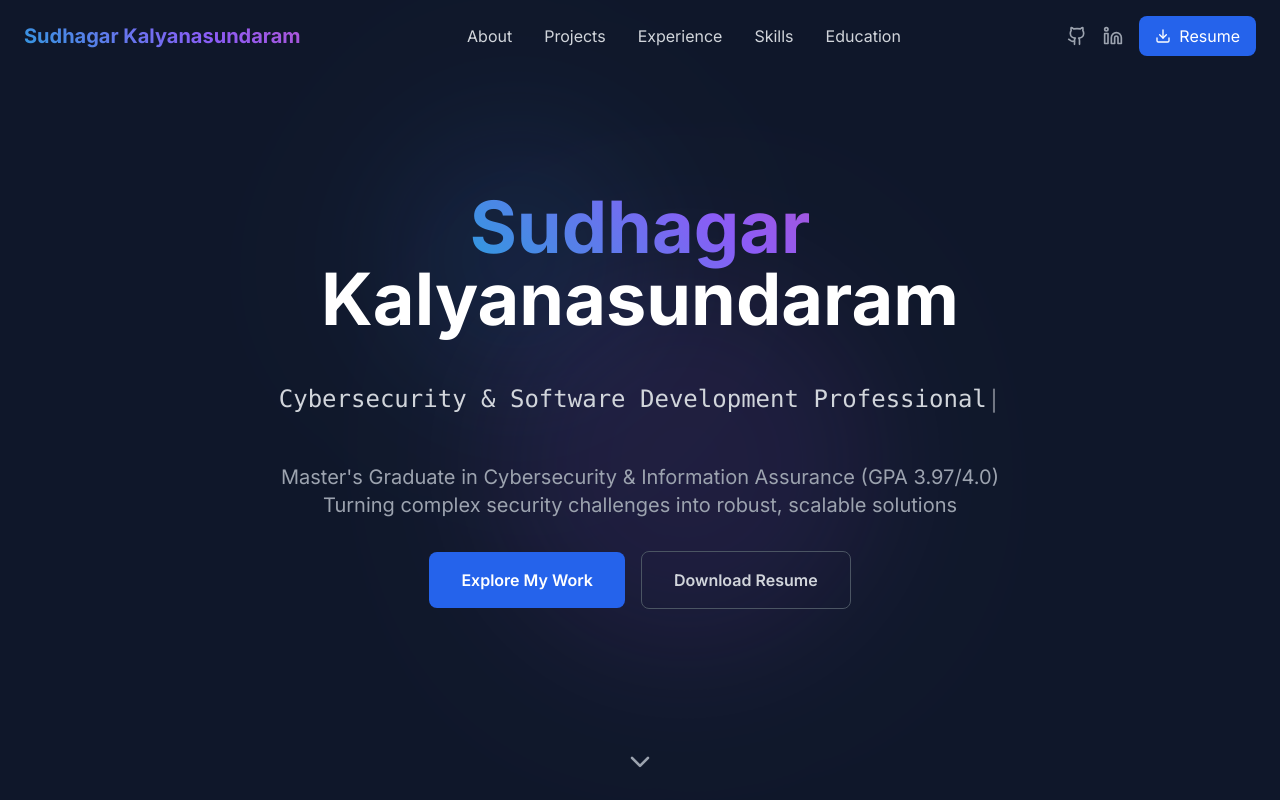
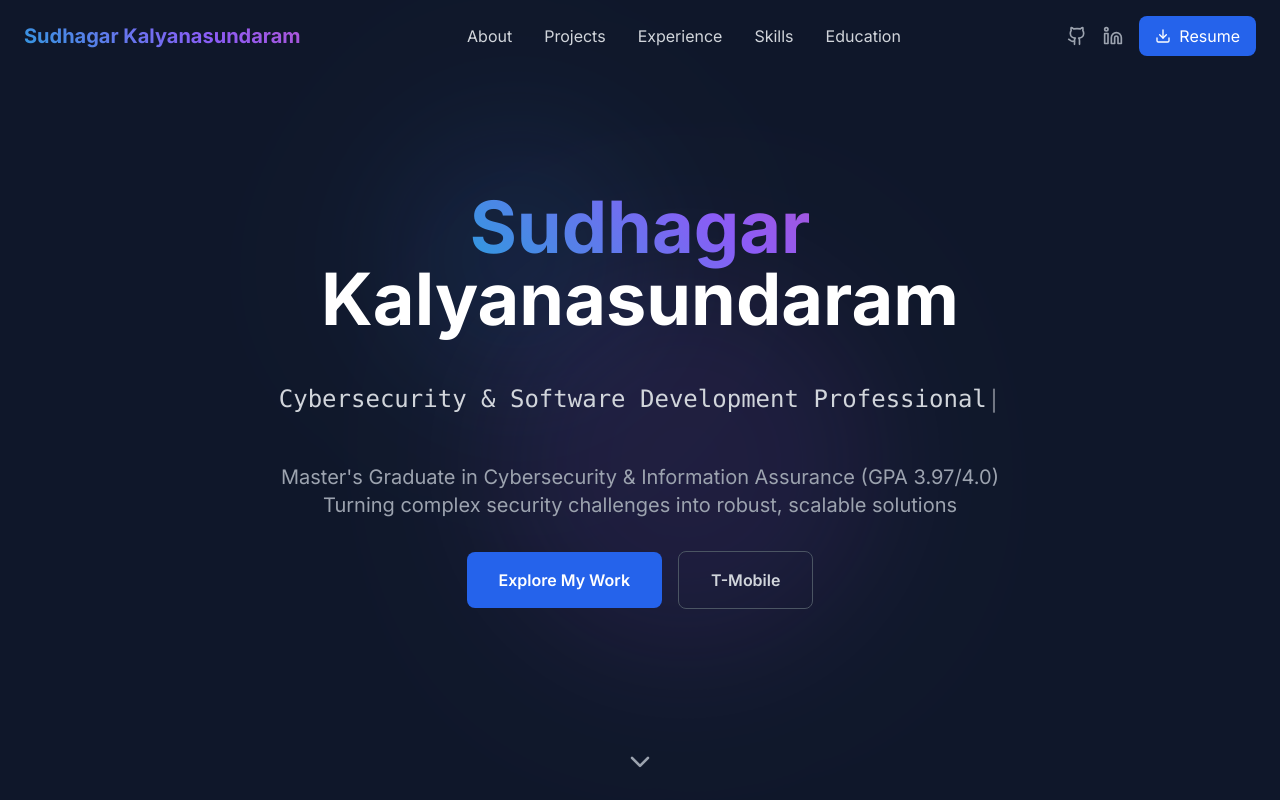
Before and after one commit to sudhagarkv/portfolio, a React (Vite) app: page / in a window 1280 px wide. Shown: the top 800 px of the page. Built offline with nearby package versions, Linux system fonts and the light colour scheme.

Commit message:
Updated Resume area

```diff
--- a/src/components/Footer.tsx
+++ b/src/components/Footer.tsx
@@ -16,7 +16,7 @@
     },
     {
       icon: <Download className="w-5 h-5" />,
-      href: 'https://drive.google.com/file/d/1NoEc8kf4HiZnNRsMjOUk_ME7p382P71Z/view?usp=sharing',
+      href: 'https://drive.google.com/file/d/18EwsUqUk1brLNFrVuBMQZJ3vq3_KX0bh/view?usp=sharing',
       label: 'Resume'
     }
   ];
--- a/src/components/Hero.tsx
+++ b/src/components/Hero.tsx
@@ -117,12 +117,12 @@
             <motion.a
               whileHover={{ scale: 1.05 }}
               whileTap={{ scale: 0.95 }}
-              href="https://drive.google.com/file/d/1NoEc8kf4HiZnNRsMjOUk_ME7p382P71Z/view?usp=sharing"
+              href="https://drive.google.com/file/d/18EwsUqUk1brLNFrVuBMQZJ3vq3_KX0bh/view?usp=sharing"
               target="_blank"
               rel="noopener noreferrer"
               className="border border-gray-600 hover:border-gray-400 text-gray-300 hover:text-white px-8 py-4 rounded-lg font-semibold transition-all duration-300"
             >
-              Download Resume
+              T-Mobile
             </motion.a>
           </motion.div>
         </motion.div>
--- a/src/components/Navigation.tsx
+++ b/src/components/Navigation.tsx
@@ -89,7 +89,7 @@
             <motion.a
               whileHover={{ scale: 1.1 }}
               whileTap={{ scale: 0.95 }}
-              href="https://drive.google.com/file/d/1NoEc8kf4HiZnNRsMjOUk_ME7p382P71Z/view?usp=sharing"
+              href="https://drive.google.com/file/d/18EwsUqUk1brLNFrVuBMQZJ3vq3_KX0bh/view?usp=sharing"
               target="_blank"
               rel="noopener noreferrer"
               className="flex items-center space-x-2 bg-blue-600 hover:bg-blue-700 px-4 py-2 rounded-lg transition-colors duration-300"
@@ -148,7 +148,7 @@
                 <Linkedin size={20} />
               </a>
               <a
-                href="https://drive.google.com/file/d/1NoEc8kf4HiZnNRsMjOUk_ME7p382P71Z/view?usp=sharing"
+                href="https://drive.google.com/file/d/18EwsUqUk1brLNFrVuBMQZJ3vq3_KX0bh/view?usp=sharing"
                 target="_blank"
                 rel="noopener noreferrer"
                 className="flex items-center space-x-2 bg-blue-600 hover:bg-blue-700 px-4 py-2 rounded-lg transition-colors duration-300"
```
